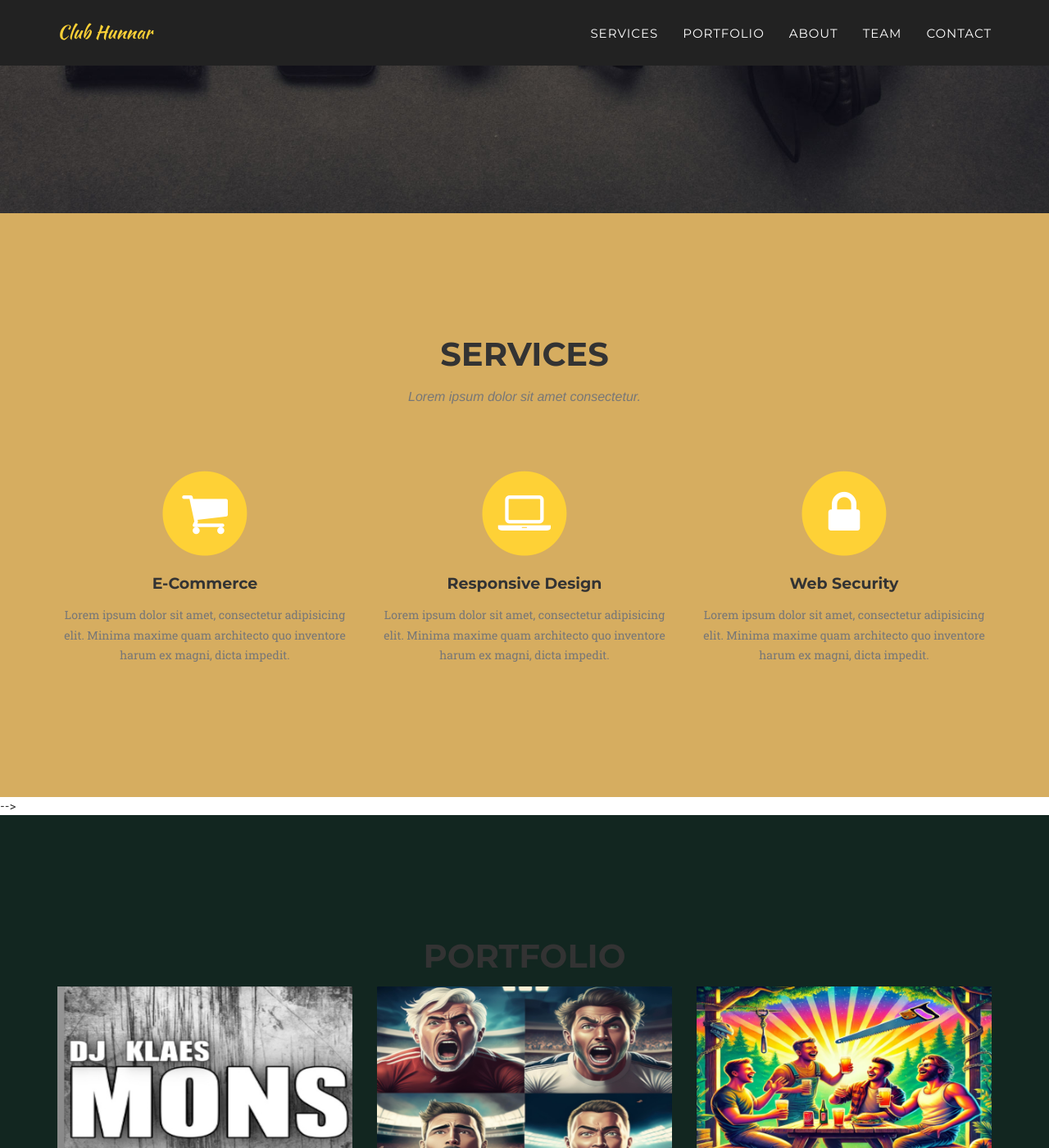
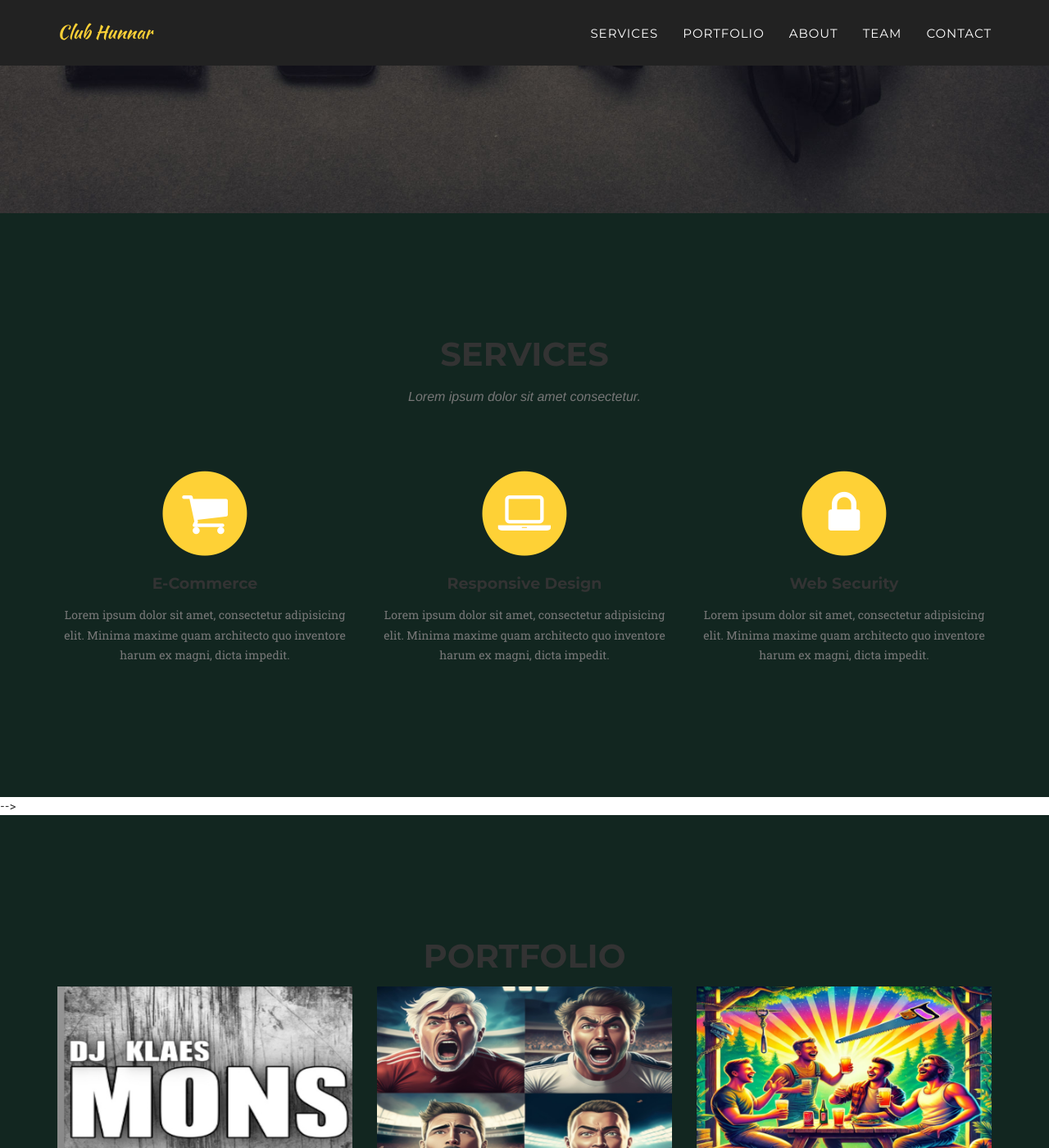
Before and after one commit to Seb199510/hunnar, a Jekyll site: the page built from index.html, in a window 1280 px wide and 1400 px high, scrolled down 573 px. Shown: the whole window at 82% size. Built offline with Jekyll 4.4.1, drawn with Linux system fonts in a browser that asks for light colours; some web fonts are replaced.

Commit message:
colorchange v2

```diff
--- a/_includes/about.html
+++ b/_includes/about.html
@@ -1,5 +1,5 @@
 <!-- About Section -->
-    <section id="about" class="bg-second-color">
+    <section id="about" class="bg-darkest-gray">
         <div class="container">
             <div class="row">
                 <div class="col-lg-12 text-center">
--- a/_includes/css/agency.css
+++ b/_includes/css/agency.css
@@ -61,11 +61,11 @@
     margin: 0 auto;
 }
 
-.bg-first-color {
+.bg-light-gray {
     background-color: #122620;
 }
 
-.bg-second-color {
+.bg-darkest-gray {
     background-color: #d6ad60;
 }
 
--- a/_includes/portfolio_grid.html
+++ b/_includes/portfolio_grid.html
@@ -29,7 +29,7 @@
     </section>
 
     -->
-    <section id="portfolio" class="bg-first-color">
+    <section id="portfolio" class="bg-light-gray">
         <div class="container">
             <div class="row">
                 <div class="col-lg-12 text-center">
--- a/_includes/services.html
+++ b/_includes/services.html
@@ -1,7 +1,7 @@
 
  <!--Services Section -->
 
-    <section id="services" class="bg-second-color">
+    <section id="services" class="bg-light-gray">
         <div class="container">
             <div class="row">
                 <div class="col-lg-12 text-center">
```
